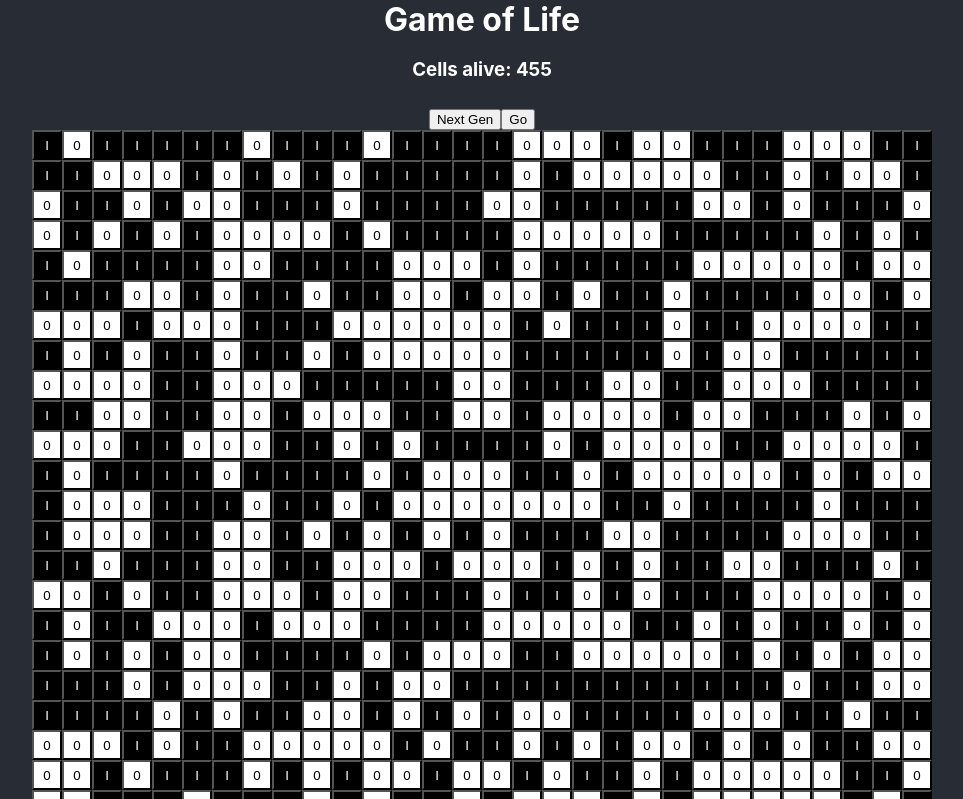
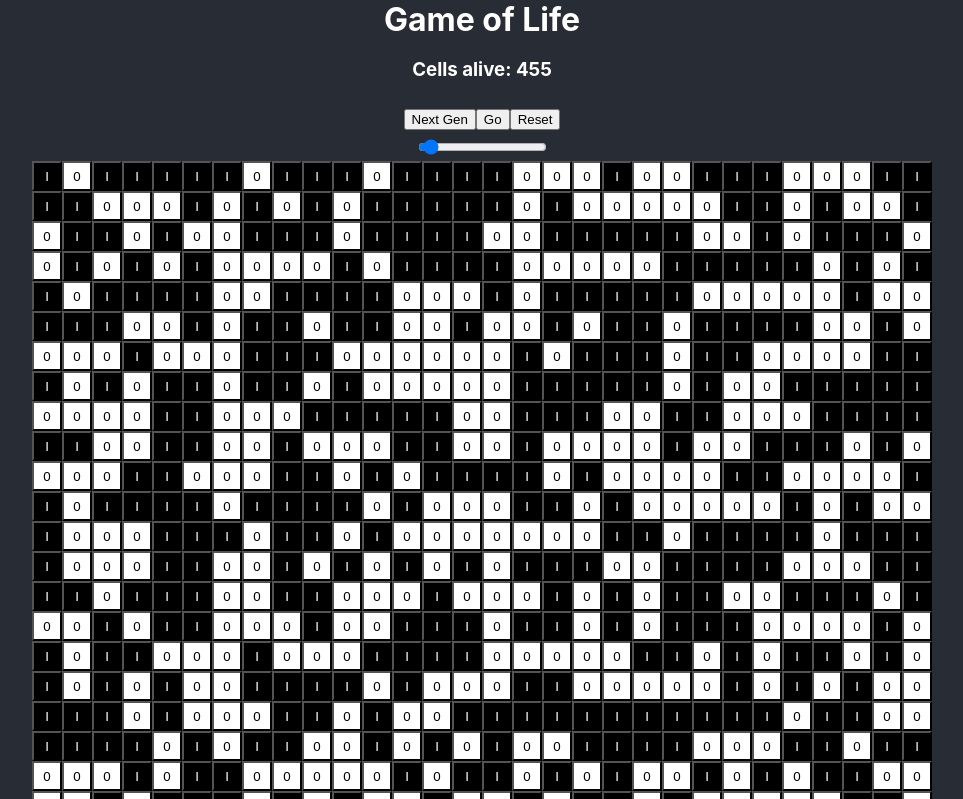
Before and after one commit to Khegyi/greehill, a React (Create React App) app: page / in a window 1280 px wide. Shown: the top 799 px of the page, without its empty margins (158-1121 px from the left). Built offline with nearby package versions, Linux system fonts and the light colour scheme.

Commit message:
changeble game speed

```diff
--- a/src/App.js
+++ b/src/App.js
@@ -4,8 +4,10 @@ import './App.css';
 function App() {
 
   const [theGrid, setTheGrid] = useState([]);
+  const [theOriginalGrid, setTheOriginalGrid] = useState([]);
   const [globalAliveCounter, setGlobalAliveCounter] = useState(0);
   const [playMode, setPlayMode] = useState(false);
+  const [playSpeed, setPlaySpeed] = useState(500);
   const [intervalId, setIntervalId] = useState(0);
   const defaultStartingRowNumber = 30;
   const defaultStartingCollNumber = 30;
@@ -27,6 +29,7 @@ function App() {
     }
     setGlobalAliveCounter(gAC);
     setTheGrid(grid);
+    console.log("set origina");
   }
 
 const renderTheGrid = () => {
@@ -92,7 +95,8 @@ const isCellAlive = (cell) => {
   return result.alive;
 }
 
-const NeighbourCounter = (cell) => {
+const willCellLiveNextGen = (cell) => {
+  // getting cell's direct neigbours and checking life signals
   let neighbours = [];
   for (let h = cell.row - 1; h < cell.row + 2; h++) {
     for (let k = cell.coll - 1; k < cell.coll + 2; k++) {
@@ -113,14 +117,12 @@ const nextGeneration = () => {
       let gAC = 0;
       const tempGrid = [...theGrid];
       tempGrid.map(cell => {
-          cell.alive = NeighbourCounter(cell);
+          cell.alive = willCellLiveNextGen(cell);
           if(cell.alive){
             gAC++;
           }
            return cell;
       })
-      console.log(tempGrid);
-      console.log("gAC: ", gAC);
       setGlobalAliveCounter(gAC);
       setTheGrid(tempGrid);
 }
@@ -131,7 +133,7 @@ const handleCellClick = (data) => {
     if(cell.row === data.row && cell.coll === data.coll){
      // SchrodringersQuestion(cell);
      cell.alive = !data.alive;
-     NeighbourCounter(cell);
+     willCellLiveNextGen(cell);
     }
     return cell;
   })
@@ -148,12 +150,19 @@ const handlePlay = () => {
   }else{
     const newIntervalID = setInterval(() => {
       nextGeneration();
-    }, 10);
+    }, playSpeed);
     setPlayMode(true)
     setIntervalId(newIntervalID);
   }
 }
 
+const handleSpeedChange = (e) => {
+  const reverseval = 1001 - e.target.value;
+  setPlaySpeed(reverseval);
+}
+
+const resetOriginalGrid = () => {
+}
   useEffect(() => {
      createTheGrid("random");
   }, []);
@@ -171,7 +180,9 @@ const handlePlay = () => {
         <div>
           <button onClick={() => nextGeneration()}>Next Gen</button>
           <button onClick={() => handlePlay()}>{(playMode ? "Stop" : "Go")}</button>
+          <button onClick={() => resetOriginalGrid()}>Reset</button>
         </div>
+        <div><input onChange={(e) => handleSpeedChange(e)} type="range" min="1" max="1000" /></div>
         <div className="Game-grid">
           {renderTheGrid()}
         </div>
```
